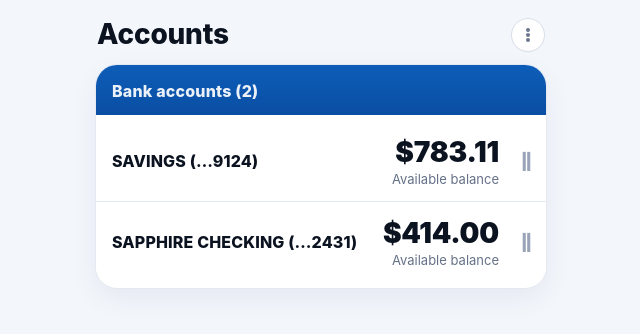
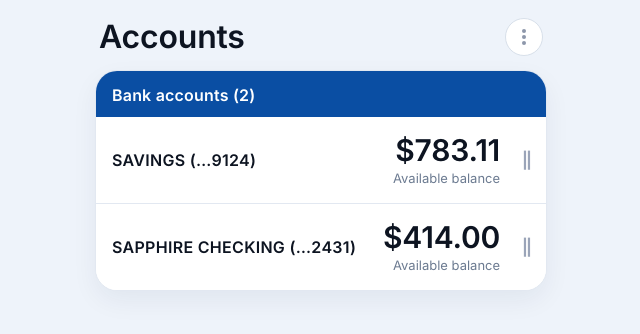
Before and after one commit to NotShloakRBLX/savings-new-dashboard, a plain HTML site: page index.html in a window 1280 px wide. Shown: the whole page, without its empty margins (319-959 px from the left). Drawn offline with Linux system fonts and the light colour scheme.

Commit message:
Update index.html

```diff
--- a/index.html
+++ b/index.html
@@ -6,95 +6,94 @@
 <title>Accounts</title>
 <style>
   :root{
-    /* Colors tuned to resemble the screenshot */
-    --bg:#f3f6fb;
-    --panel:#ffffff;
-    --hair:#e4e9f1;
-    --text:#0c1320;
-    --muted:#657187;
-    --blue1:#0d5db8;
-    --blue2:#0a4ea3;
-    --radius:18px;
+    --page:#eef3fa;            /* page background */
+    --panel:#ffffff;           /* card background */
+    --hair:#e2e8f1;            /* light divider */
+    --ink:#0d1421;             /* main text */
+    --muted:#6b7a90;           /* secondary text */
+    --tabBlue:#0a4ea3;         /* dark blue tab */
+    --radius:22px;
   }
   *{box-sizing:border-box}
   html,body{height:100%}
   body{
     margin:0;
-    background:var(--bg);
-    color:var(--text);
+    background:var(--page);
+    color:var(--ink);
+    /* sharp text, not heavy */
     font:16px -apple-system,BlinkMacSystemFont,"SF Pro Text","Segoe UI",Inter,Roboto,Helvetica,Arial,sans-serif;
-    -webkit-font-smoothing:antialiased;
+    -webkit-font-smoothing:auto;
+    text-rendering:geometricPrecision;
   }
-  .app{max-width:480px;margin:0 auto;padding:16px 14px 32px}
-  /* Top title row */
-  .topbar{display:flex;align-items:center;justify-content:space-between;margin:2px 2px 12px}
-  .topbar h1{font-size:28px;line-height:1.05;margin:0;font-weight:800;letter-spacing:-.2px}
+
+  .wrap{max-width:480px;margin:0 auto;padding:18px 14px 28px}
+
+  /* Top bar */
+  .titleRow{display:flex;align-items:center;justify-content:space-between;margin:0 4px 14px}
+  .titleRow h1{margin:0;font-size:32px;line-height:1.05;font-weight:600;letter-spacing:-.2px}
   .kebab{
-    width:34px;height:34px;border-radius:999px;border:1px solid #d7dfea;background:#fff;
-    display:grid;place-items:center;box-shadow:0 1px 0 rgba(0,0,0,.02)
+    width:38px;height:38px;border-radius:999px;background:#fff;border:1px solid #d8e0ea;
+    display:grid;place-items:center
   }
-  .kebab i{
-    width:14px;height:14px;position:relative;display:block
-  }
+  .kebab i{width:16px;height:16px;position:relative;display:block}
   .kebab i::before,.kebab i::after,.kebab i span{
     content:"";position:absolute;left:50%;transform:translateX(-50%);
-    width:4px;height:4px;border-radius:50%;background:#6b768c
+    width:4px;height:4px;border-radius:50%;background:#8d97aa
   }
   .kebab i::before{top:0}
-  .kebab i span{top:5px}
-  .kebab i::after{top:10px}
+  .kebab i span{top:6px}
+  .kebab i::after{top:12px}
 
-  /* Bank accounts panel */
+  /* Accounts panel */
   .panel{
-    border-radius:22px;
     background:var(--panel);
+    border:1px solid var(--hair);
+    border-radius:var(--radius);
     overflow:hidden;
-    box-shadow:0 10px 28px rgba(18,35,64,.06);
-    border:1px solid var(--hair);
+    box-shadow:0 10px 26px rgba(15,34,68,.06);
   }
-  .panelHeader{
-    background:linear-gradient(180deg,var(--blue1),var(--blue2));
+  .panelHead{
+    background:var(--tabBlue);
     color:#fff;
-    padding:16px 16px 14px;
-    font-weight:800;
+    padding:14px 16px 12px;
+    font-weight:600;
     letter-spacing:.2px;
-    position:relative;
   }
-  .panelHeader .count{opacity:.92}
-  .list{padding:6px 0}
+  .list{background:#fff}
   .row{
     display:flex;align-items:center;gap:12px;
-    padding:14px 16px;
+    padding:16px;
     border-top:1px solid var(--hair);
-    background:#fff;
   }
   .row:first-child{border-top:0}
-  .name{font-weight:800;letter-spacing:.15px}
+  .name{
+    text-transform:uppercase;
+    font-weight:600;        /* no bold look */
+    letter-spacing:.3px;
+  }
   .right{margin-left:auto;text-align:right}
-  .amt{font-size:28px;font-weight:900;letter-spacing:-.2px}
+  .amt{
+    font-size:30px;
+    font-weight:600;        /* crisp, not bold */
+    letter-spacing:-.2px;
+  }
   .sub{font-size:13px;color:var(--muted);margin-top:2px}
   .grab{
-    margin-left:10px;color:#9aa4b8;font-weight:900;letter-spacing:-2px;
-    user-select:none;
+    margin-left:10px;color:#9aa4b8;user-select:none;font-weight:700;letter-spacing:-2px
   }
-
-  /* Footer spacer (visual parity) */
-  .spacer{height:10px}
 </style>
 </head>
 <body>
-  <div class="app">
-    <div class="topbar">
+  <div class="wrap">
+    <div class="titleRow">
       <h1>Accounts</h1>
       <div class="kebab" aria-label="More"><i><span></span></i></div>
     </div>
 
     <section class="panel" aria-label="Bank accounts">
-      <div class="panelHeader">
-        <div class="count">Bank accounts (2)</div>
-      </div>
+      <div class="panelHead">Bank accounts (2)</div>
+      <div class="list">
 
-      <div class="list">
         <!-- SAVINGS -->
         <div class="row">
           <div class="name">SAVINGS (<span aria-hidden="true">…</span>9124)</div>
@@ -114,10 +113,9 @@
           </div>
           <div class="grab" aria-hidden="true">||</div>
         </div>
+
       </div>
     </section>
-
-    <div class="spacer"></div>
   </div>
 </body>
 </html>
```
